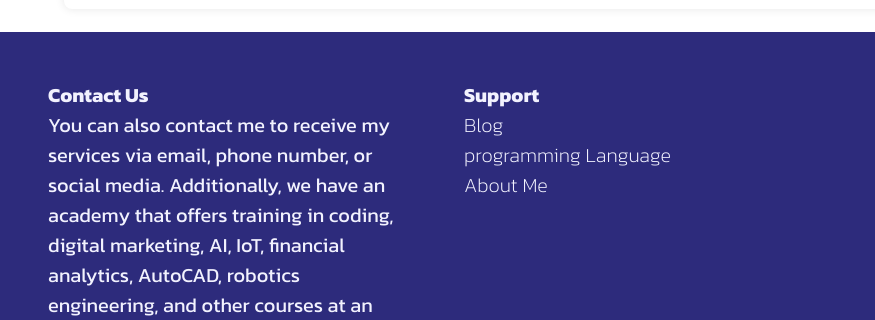
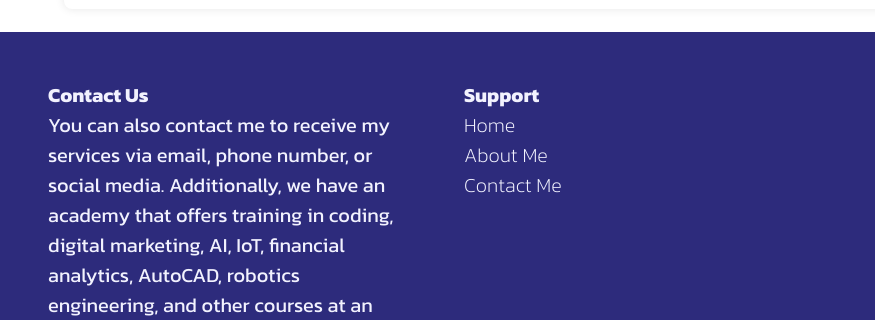
Before and after one commit to Arbitermartin/martin_portifolio, a plain HTML site: page about.html in a window 1280 px wide. Shown: the part 1583-1903 px from the top of the page, 0-875 px from the left. Drawn offline with Linux system fonts and the light colour scheme.

Commit message:
add changes

```diff
--- a/about.html
+++ b/about.html
@@ -72,9 +72,9 @@
         <article>
             <h2>Support</h2>
             <ul>
-                <li><a href="">Blog</a></li>
-                <li><a href="">programming Language</a></li>
-                <li><a href="">About Me</a></li>
+                <li><a href="index.html">Home</a></li>
+                <li><a href="about.html">About Me</a></li>
+                <li><a href="contact.html">Contact Me</a></li>
             </ul>
         </article>
         <article>
```
Also changed, not shown: contact.html (+3 -3 lines), index.html (+3 -3 lines).
